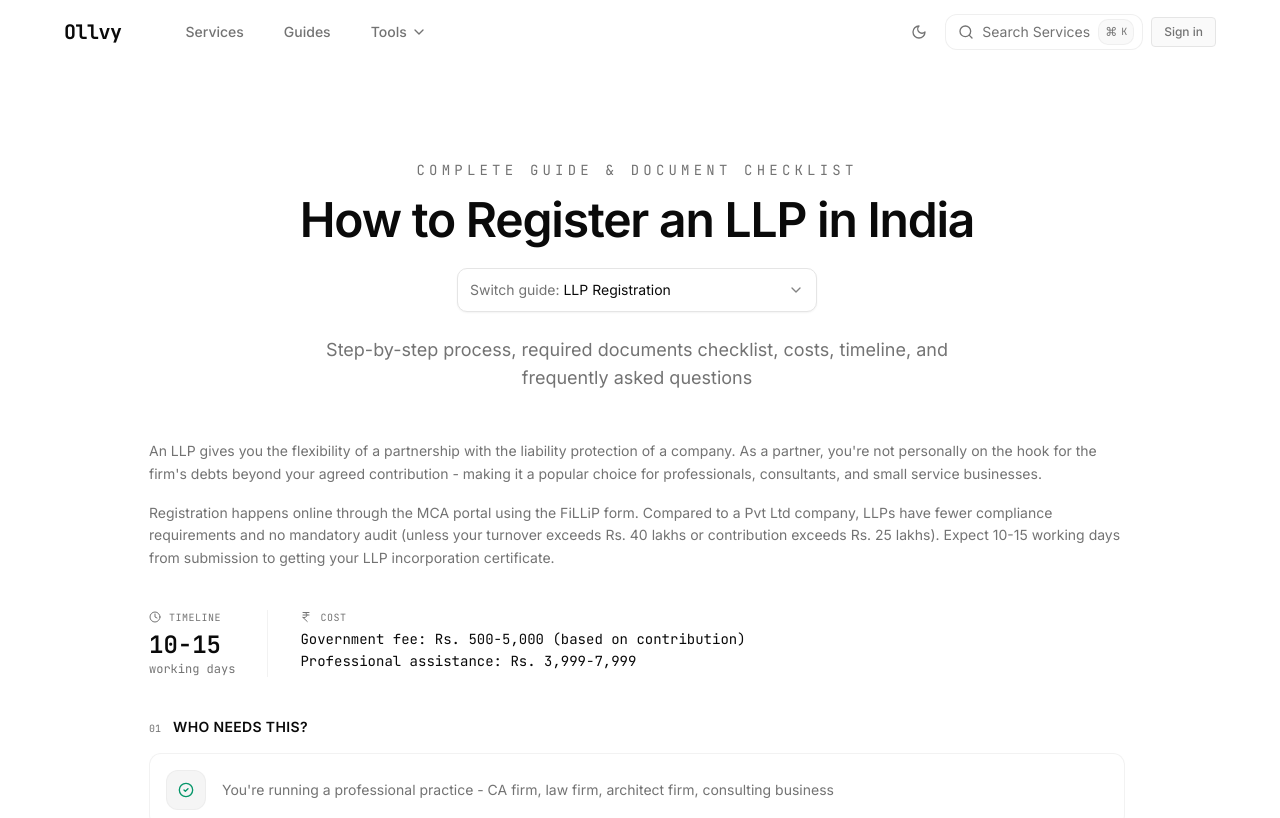
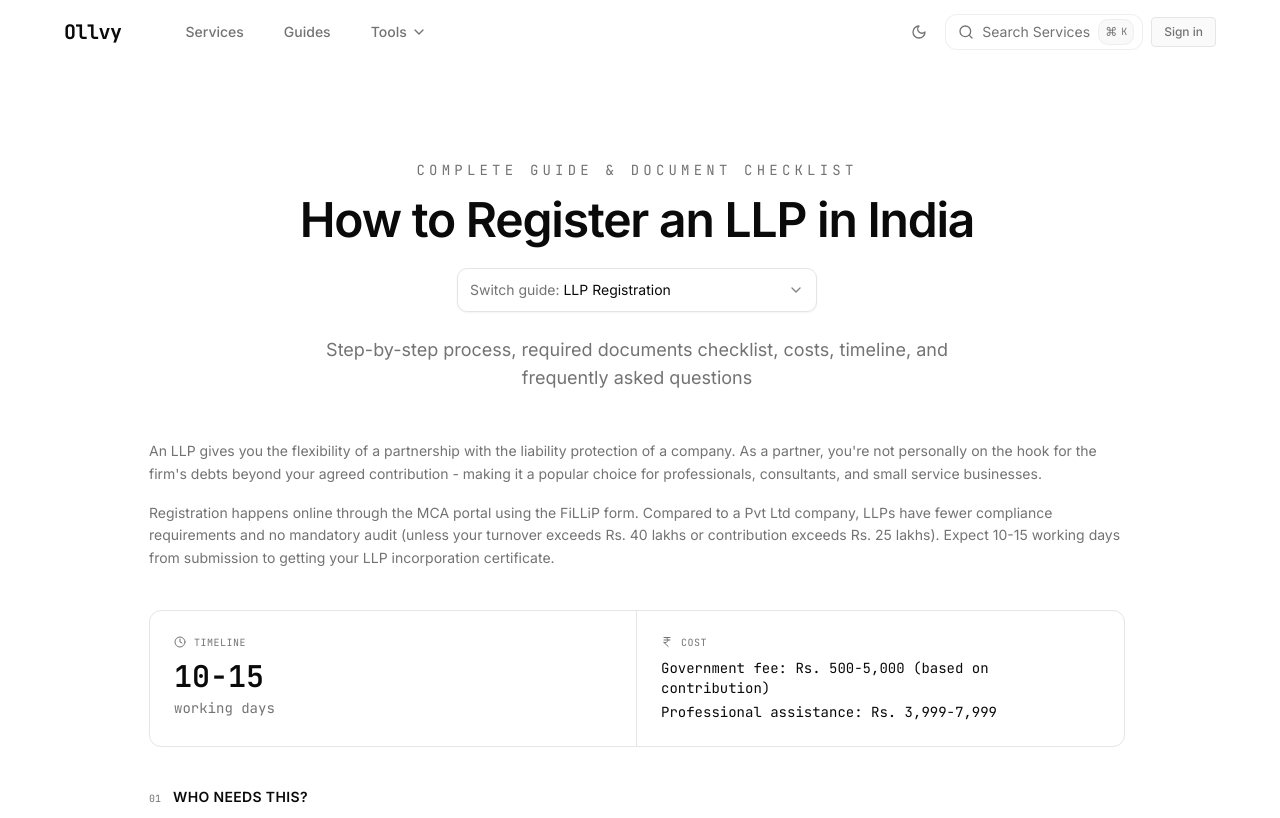
Before and after one commit to soutikgangoli-code/Ollvy, a Next.js app in the folder ollvy/apps/customer/: page /tools/documents/llp in a window 1280 px wide. Shown: the top 818 px of the page. Built offline with nearby package versions, Linux system fonts and the light colour scheme.

Commit message:
Make timeline and cost section full-width two-column layout
Split timeline and cost into equal halves spanning full width
with border and padding for better visual hierarchy.

```diff
--- a/ollvy/apps/customer/components/tools/DocumentPageIntro.tsx
+++ b/ollvy/apps/customer/components/tools/DocumentPageIntro.tsx
@@ -39,33 +39,32 @@ export function DocumentPageIntro({ content }: DocumentPageIntroProps) {
       </div>
 
       {/* Stats - Timeline & Cost */}
-      <div className="flex items-stretch gap-8">
-        <div>
-          <p className="font-mono text-[10px] text-muted-foreground uppercase tracking-wider mb-1 flex items-center gap-2">
+      <div className="grid grid-cols-2 border border-border rounded-xl overflow-hidden">
+        <div className="p-6 border-r border-border">
+          <p className="font-mono text-[10px] text-muted-foreground uppercase tracking-wider mb-2 flex items-center gap-2">
             <Clock className="h-3 w-3" />
             Timeline
           </p>
           <div>
             {timeline.number ? (
               <>
-                <p className="font-mono text-2xl font-semibold text-foreground">{timeline.number}</p>
-                <p className="font-mono text-xs text-muted-foreground">{timeline.unit}</p>
+                <p className="font-mono text-3xl font-semibold text-foreground">{timeline.number}</p>
+                <p className="font-mono text-sm text-muted-foreground mt-1">{timeline.unit}</p>
               </>
             ) : (
               <p className="font-mono text-sm text-foreground">{timeline.unit}</p>
             )}
             {timeline.note && (
-              <p className="font-mono text-xs text-muted-foreground mt-1">{timeline.note}</p>
+              <p className="font-mono text-xs text-muted-foreground mt-2">{timeline.note}</p>
             )}
           </div>
         </div>
-        <div className="w-px bg-border/50" />
-        <div>
-          <p className="font-mono text-[10px] text-muted-foreground uppercase tracking-wider mb-1 flex items-center gap-2">
+        <div className="p-6">
+          <p className="font-mono text-[10px] text-muted-foreground uppercase tracking-wider mb-2 flex items-center gap-2">
             <IndianRupee className="h-3 w-3" />
             Cost
           </p>
-          <div className="space-y-0.5">
+          <div className="space-y-1">
             {content.intro.cost.split('|').map((part, index) => (
               <p key={index} className="font-mono text-sm text-foreground">
                 {part.trim()}
```
